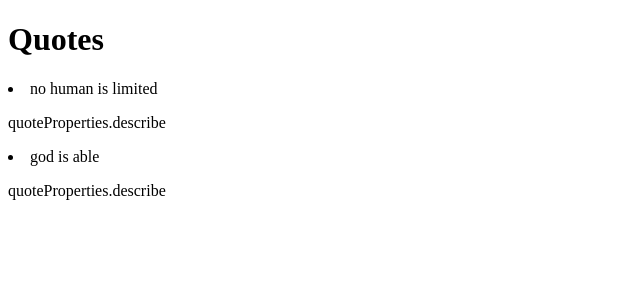
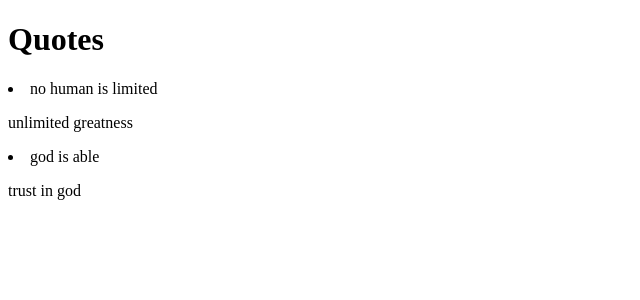
Before and after one commit to ronah289/Quotes, an Angular app: page / in a window 1280 px wide. Shown: the top 300 px of the page, without its empty margins (0-640 px from the left). Built offline with nearby package versions, Linux system fonts and the light colour scheme.

Commit message:
add binding to a quote description

```diff
--- a/src/app/quote-detail/quote-detail.component.html
+++ b/src/app/quote-detail/quote-detail.component.html
@@ -1 +1 @@
-<p>quoteProperties.describe</p>
+<p>{{quoteProperties.describe}}</p>
```
